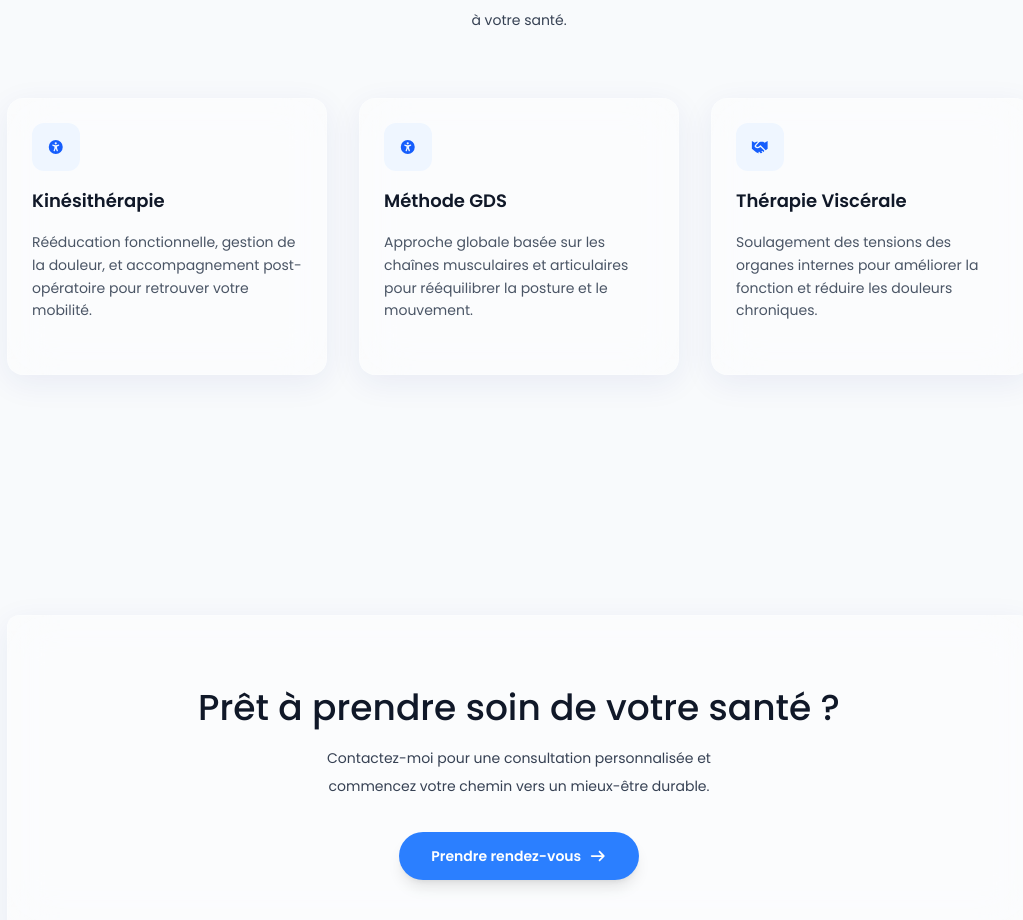
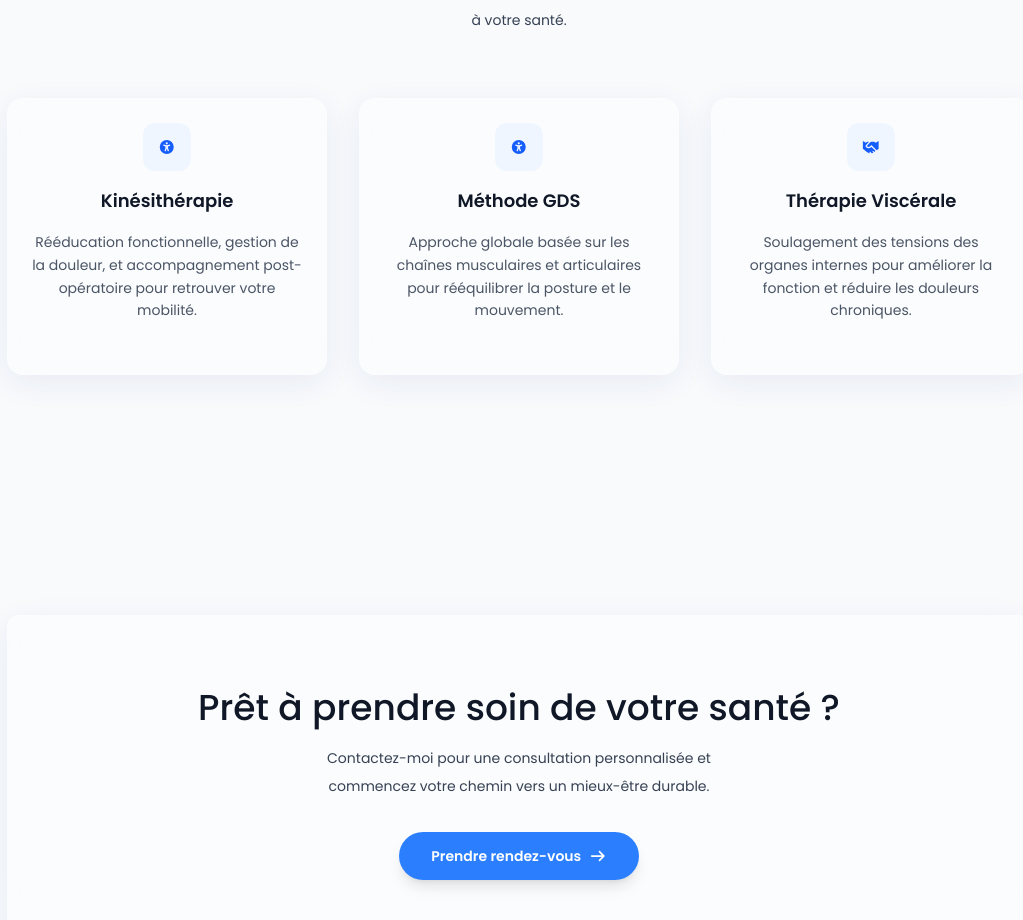
Before and after one commit to LTiollier/anthony-salles, a Next.js app: page / in a window 1280 px wide. Shown: the part 924-1844 px from the top of the page, without its empty margins (121-1144 px from the left). Built offline with nearby package versions, Linux system fonts and the light colour scheme.

Commit message:
💄 center icons and text in the Mes Services section

```diff
--- a/sections/features.jsx
+++ b/sections/features.jsx
@@ -65,7 +65,10 @@ function FeatureCard({ feature, index }) {
       }}
     >
       <Link href={feature.href} className="block cursor-pointer">
-        <div style={{ transform: "translateZ(50px)" }} className="space-y-4">
+        <div
+          style={{ transform: "translateZ(50px)" }}
+          className="flex flex-col items-center text-center space-y-4"
+        >
           <div className="size-12 rounded-xl bg-blue-50 flex items-center justify-center text-blue-600 transition-colors group-hover:bg-blue-600 group-hover:text-white duration-300">
             <FontAwesomeIcon
               icon={feature.icon}
```
